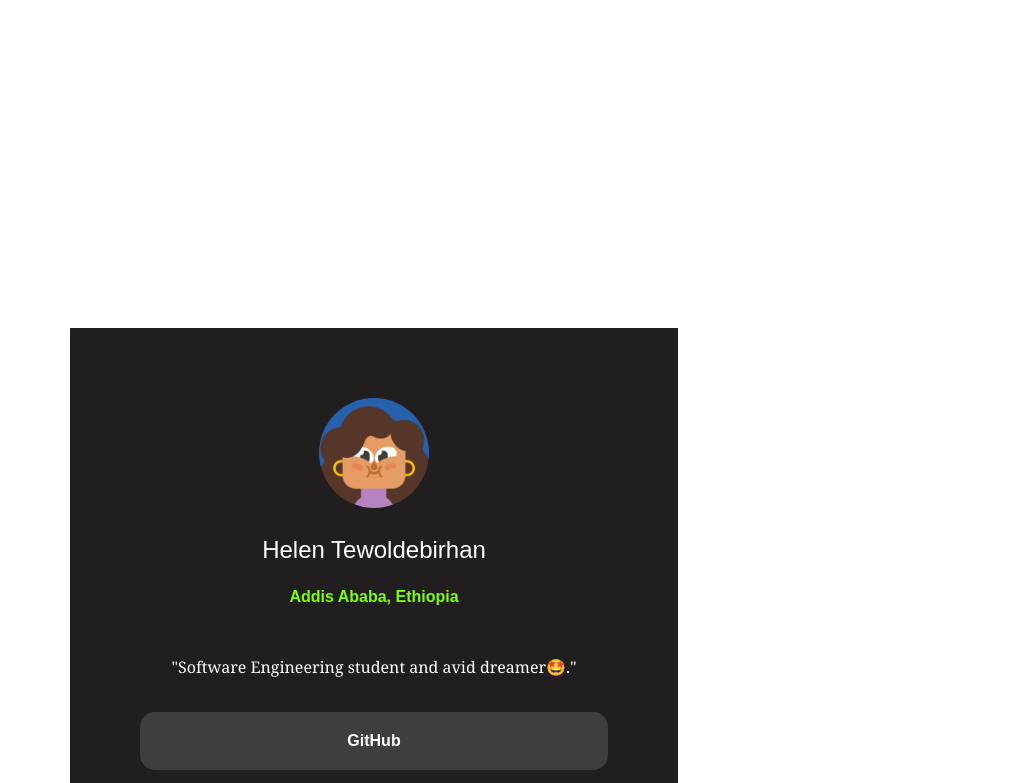
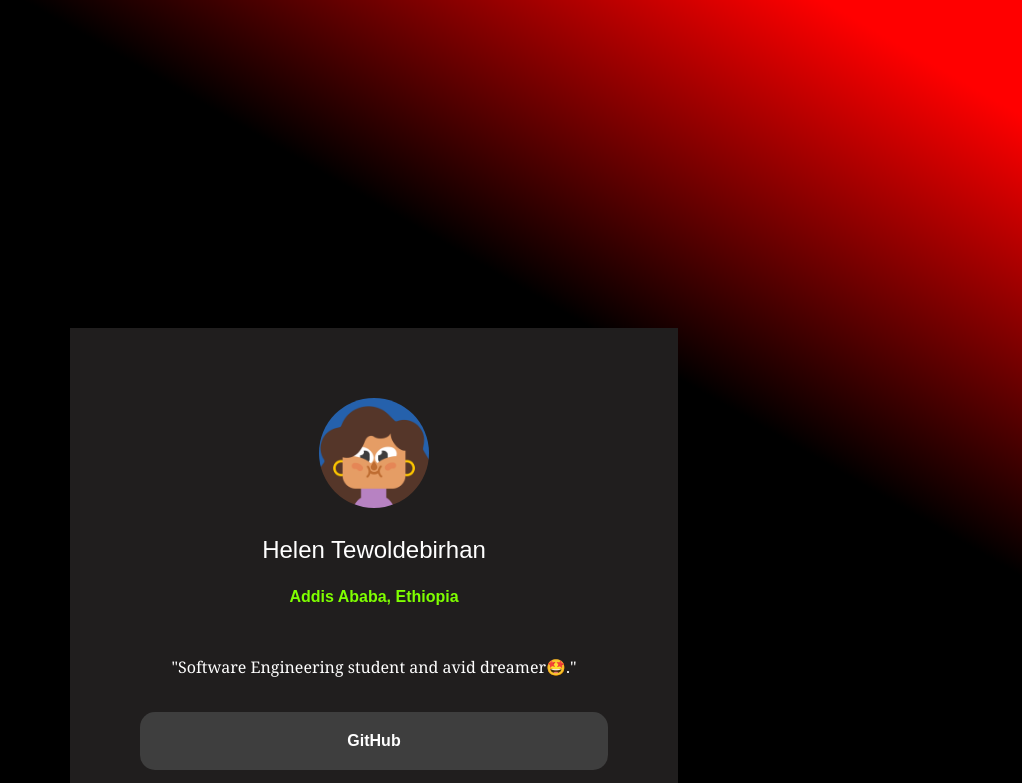
Before and after one commit to HeluTB/social-links-profile, a plain HTML site: page index.html in a window 1280 px wide. Shown: the top 783 px of the page, without its empty margins (258-1280 px from the left). Drawn offline with Linux system fonts and the light colour scheme.

Commit message:
Update stylesheet.css

```diff
--- a/stylesheet.css
+++ b/stylesheet.css
@@ -15,6 +15,7 @@
     color:blue;
 }
 body{
+  background: linear-gradient(210deg, red 5%, black 25%,black 50%,black 75%, blue 99%);
   background-repeat: no-repeat;
   background-size: cover;
   color: white;
```
